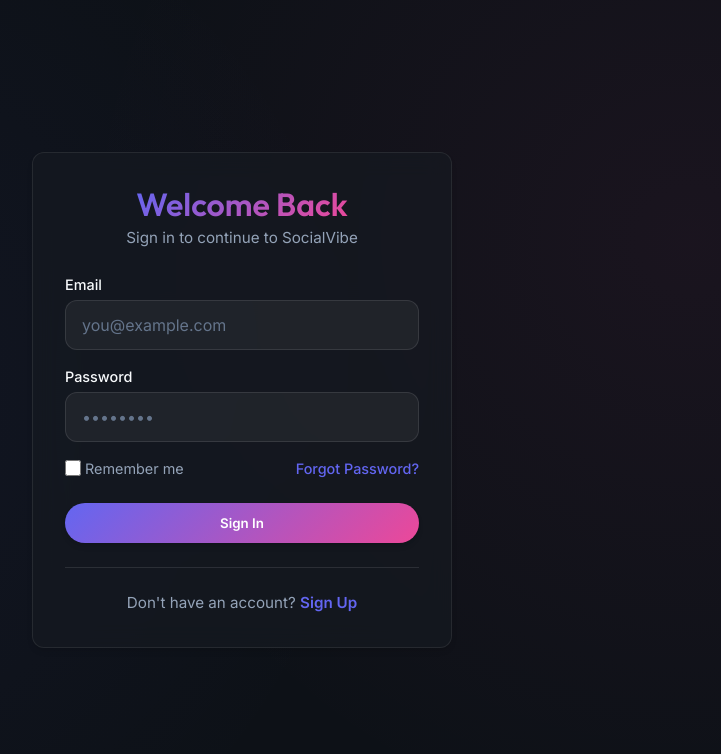
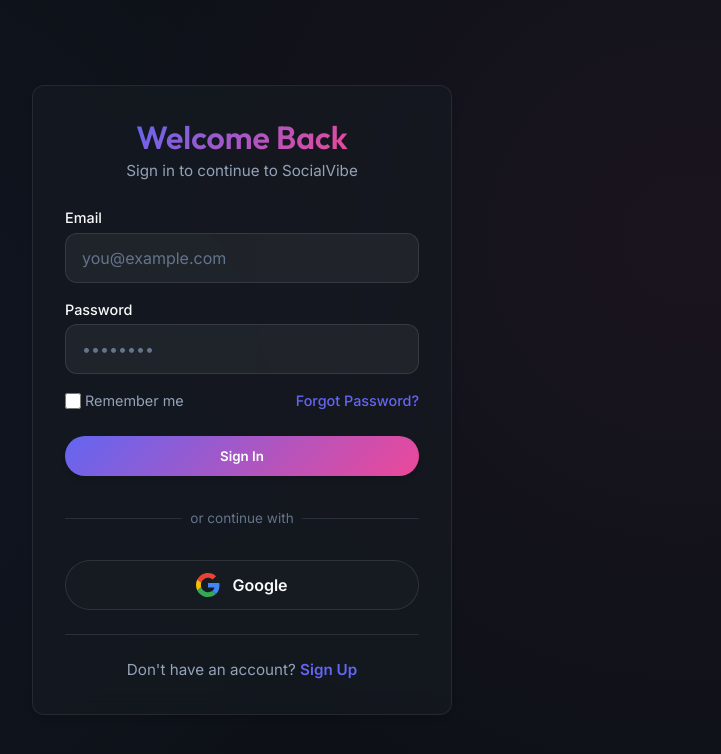
Before and after one commit to kushagrapandey761/Social-Media-Frontend, a React (Create React App) app: page /login in a window 1280 px wide. Shown: the top 754 px of the page, without its empty margins (398-1119 px from the left). Built offline with nearby package versions, Linux system fonts and the light colour scheme; no server answers.

Commit message:
google login button and divider to Login page

```diff
--- a/src/pages/Login/Login.css
+++ b/src/pages/Login/Login.css
@@ -146,6 +146,54 @@
   color: red;
 }
 
+.auth-divider {
+  display: flex;
+  align-items: center;
+  text-align: center;
+  color: var(--text-muted);
+  font-size: 0.85rem;
+  margin: var(--space-sm) 0;
+}
+
+.auth-divider::before,
+.auth-divider::after {
+  content: '';
+  flex: 1;
+  border-bottom: 1px solid var(--border-color);
+}
+
+.auth-divider span {
+  padding: 0 var(--space-sm);
+}
+
+.google-btn {
+  display: flex;
+  align-items: center;
+  justify-content: center;
+  gap: 12px;
+  width: 100%;
+  background-color: var(--bg-surface);
+  color: var(--text-primary);
+  padding: 0.75rem 1.5rem;
+  border-radius: var(--radius-full);
+  font-weight: 600;
+  font-family: var(--font-sans);
+  font-size: 1rem;
+  border: 1px solid var(--border-color);
+  transition: all var(--transition-normal);
+  cursor: pointer;
+}
+
+.google-btn:hover {
+  background-color: var(--bg-surface-hover);
+  border-color: var(--border-focus);
+}
+
+.google-icon {
+  width: 24px;
+  height: 24px;
+}
+
 @media (max-width: 768px) {
   .auth-card {
     margin-top: 35%;
--- a/src/pages/Login/Login.js
+++ b/src/pages/Login/Login.js
@@ -51,8 +51,16 @@
     }
   };
 
+  const handleGoogleLogin = () => {
+    window.location.href = `${process.env.REACT_APP_BASE_URL}/auth/google`;
+    localStorage.setItem('isLoggedIn', 'true'); // Set auth state in localStorage
+  };
+
   return (
-    <div style={{height: location.pathname === "/login" ? "100vh" : "100%"}} className="auth-container">
+    <div
+      style={{ height: location.pathname === "/login" ? "100vh" : "100%" }}
+      className="auth-container"
+    >
       <div className="auth-card glass-panel animate-fade-in">
         <div className="auth-header">
           <h2>Welcome Back</h2>
@@ -69,7 +77,9 @@
               onChange={handleChange}
               placeholder="you@example.com"
             />
-            {error.email && <span className="error-message">{error.email}</span>}
+            {error.email && (
+              <span className="error-message">{error.email}</span>
+            )}
           </div>
 
           <div className="form-group">
@@ -82,7 +92,9 @@
               onChange={handleChange}
               placeholder="••••••••"
             />
-            {error.password && <span className="error-message">{error.password}</span>}
+            {error.password && (
+              <span className="error-message">{error.password}</span>
+            )}
           </div>
 
           <div className="form-options">
@@ -90,20 +102,39 @@
               <input type="checkbox" />
               <span>Remember me</span>
             </label>
-            <Link to="/forgot-password" className="forgot-link">Forgot Password?</Link>
+            <Link to="/forgot-password" className="forgot-link">
+              Forgot Password?
+            </Link>
           </div>
 
           <button
             type="submit"
-            className={`btn-primary auth-submit ${loading ? 'loading' : ''}`}
+            className={`btn-primary auth-submit ${loading ? "loading" : ""}`}
             disabled={loading}
           >
-            {loading ? 'Signing In...' : 'Sign In'}
+            {loading ? "Signing In..." : "Sign In"}
           </button>
         </form>
 
+        <div className="auth-divider">
+          <span>or continue with</span>
+        </div>
+
+        <button type="button" onClick={handleGoogleLogin} className="google-btn">
+          <svg className="google-icon" xmlns="http://www.w3.org/2000/svg" viewBox="0 0 48 48">
+            <path fill="#EA4335" d="M24 9.5c3.54 0 6.71 1.22 9.21 3.6l6.85-6.85C35.9 2.38 30.47 0 24 0 14.62 0 6.51 5.38 2.56 13.22l7.98 6.19C12.43 13.72 17.74 9.5 24 9.5z"/>
+            <path fill="#4285F4" d="M46.98 24.55c0-1.57-.15-3.09-.38-4.55H24v9.02h12.94c-.58 2.96-2.26 5.48-4.78 7.18l7.73 6c4.51-4.18 7.09-10.36 7.09-17.65z"/>
+            <path fill="#FBBC05" d="M10.53 28.59c-.48-1.45-.76-2.99-.76-4.59s.27-3.14.76-4.59l-7.98-6.19C.92 16.46 0 20.12 0 24c0 3.88.92 7.54 2.56 10.78l7.97-6.19z"/>
+            <path fill="#34A853" d="M24 48c6.48 0 11.93-2.13 15.89-5.81l-7.73-6c-2.15 1.45-4.92 2.3-8.16 2.3-6.26 0-11.57-4.22-13.47-9.91l-7.98 6.19C6.51 42.62 14.62 48 24 48z"/>
+            <path fill="none" d="M0 0h48v48H0z"/>
+          </svg>
+          Google
+        </button>
+
         <div className="auth-footer">
-          <p>Don't have an account? <Link to="/register">Sign Up</Link></p>
+          <p>
+            Don't have an account? <Link to="/register">Sign Up</Link>
+          </p>
         </div>
       </div>
     </div>
```
